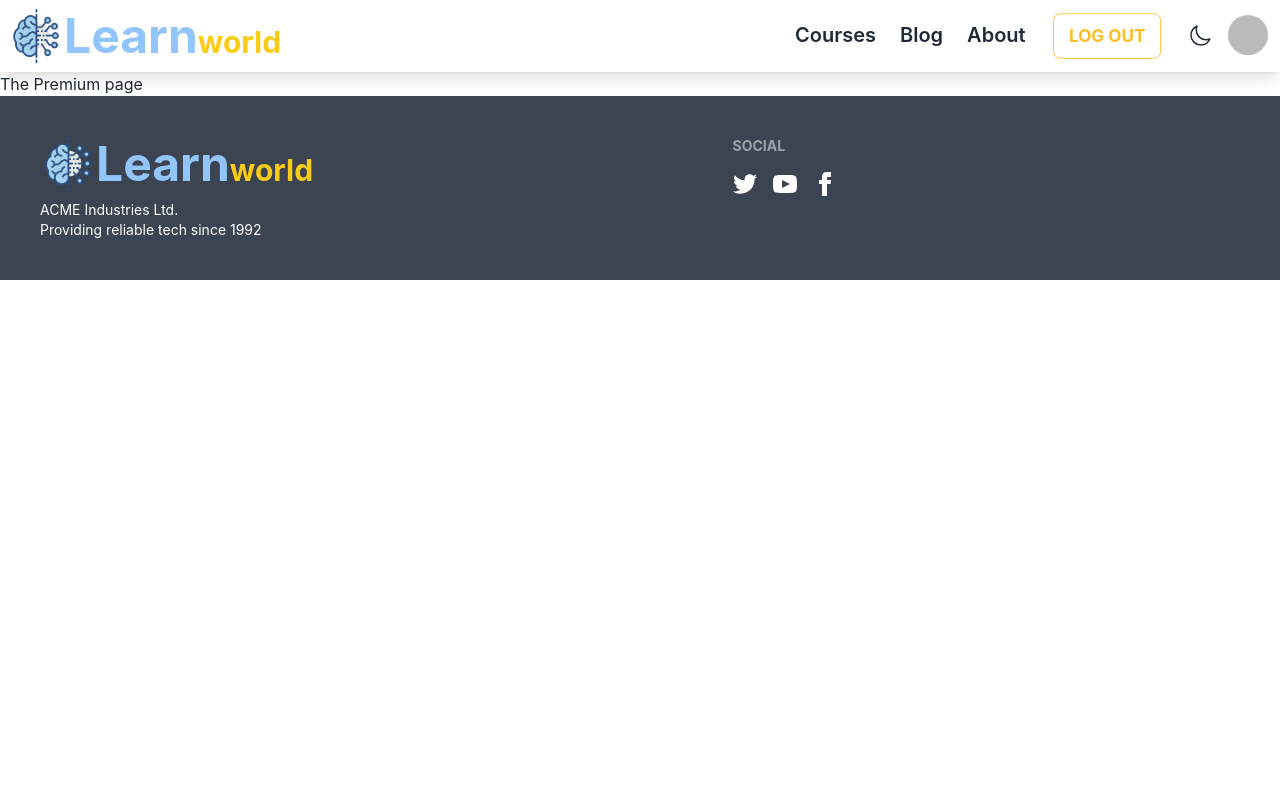
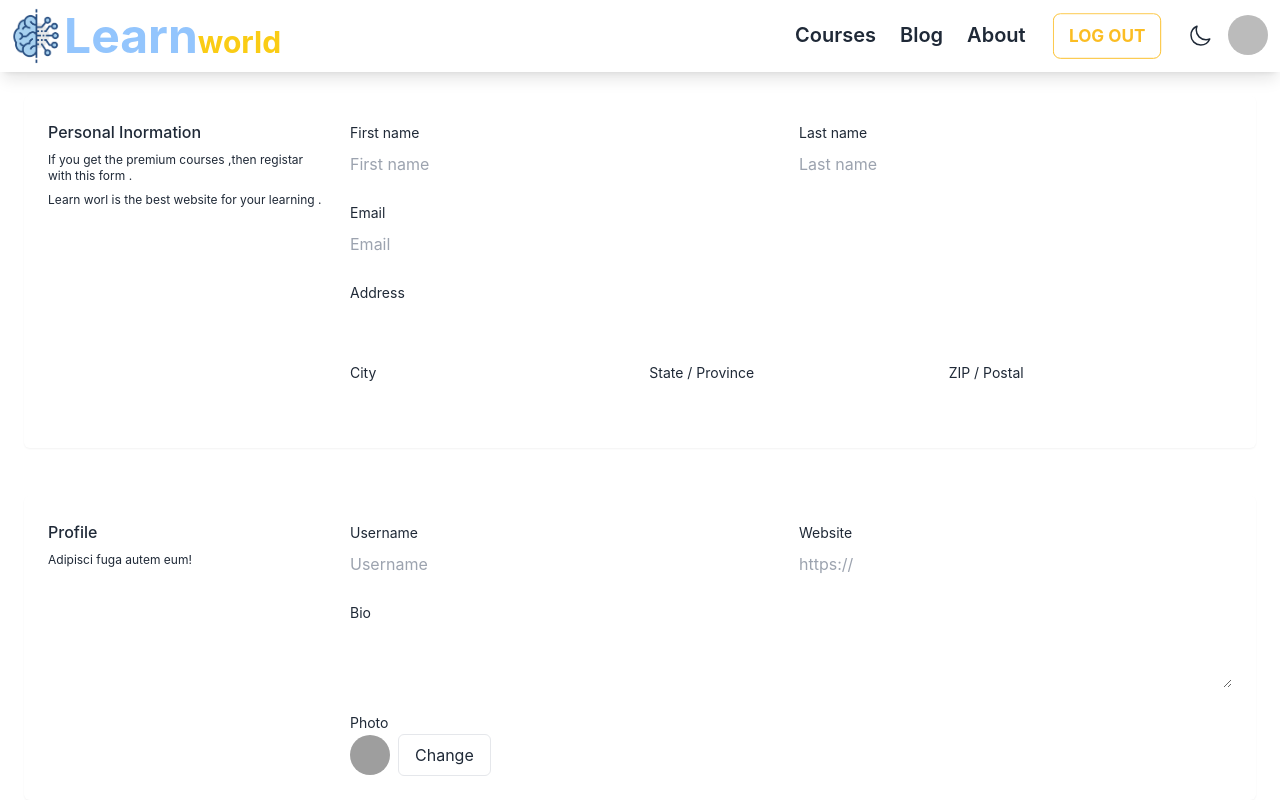
Before and after one commit to TarekSolaiman/learn-world-client-ass-10, a React (Create React App) app: page /premium in a window 1280 px wide. Shown: the top 800 px of the page. Built offline with nearby package versions, Linux system fonts and the light colour scheme; no server answers; sample sign-in values are in the browser's storage; grey boxes are pictures that could not be loaded.

Commit message:
premium page is ready

```diff
--- a/src/component/LoginSigninPages/Signin.js
+++ b/src/component/LoginSigninPages/Signin.js
@@ -1,6 +1,6 @@
 import React from "react";
 import { useContext } from "react";
-import { Link } from "react-router-dom";
+import { Link, useNavigate } from "react-router-dom";
 import { toast } from "react-toastify";
 import { AuthContext } from "../../userContext/UserProvide";
 
@@ -13,6 +13,7 @@
     gitHubSingin,
   } = useContext(AuthContext);
 
+  const navigate = useNavigate();
   const handleSignin = (e) => {
     e.preventDefault();
     const form = e.target;
@@ -36,17 +37,30 @@
         //update name and photo
         updateNamePhoto(name, photo)
           .then(() => {})
-          .catch((e) => console.log(e));
+          .catch((e) =>
+            toast.error(e.message, {
+              autoClose: 1000,
+            })
+          );
         form.reset();
+        navigate("/");
       })
-      .catch((e) => console.log(e));
+      .catch((e) =>
+        toast.error(e.message, {
+          autoClose: 1000,
+        })
+      );
   };
 
   // sign in with google
   const handleGoogle = () => {
     googleSign()
       .then(() => {})
-      .catch((error) => console.log(error));
+      .catch((e) =>
+        toast.error(e.message, {
+          autoClose: 1000,
+        })
+      );
   };
 
   //sign in with git hub
--- a/src/component/pages/Premium/Premium.js
+++ b/src/component/pages/Premium/Premium.js
@@ -3,7 +3,162 @@
 const Premium = () => {
   return (
     <div>
-      <h1>The Premium page</h1>
+      <section className="p-6 dark:bg-gray-800 dark:text-gray-50">
+        <form
+          novalidate=""
+          action=""
+          className="container flex flex-col mx-auto space-y-12 ng-untouched ng-pristine ng-valid"
+        >
+          <fieldset className="grid grid-cols-4 gap-6 p-6 rounded-md shadow-sm dark:bg-gray-900">
+            <div className="space-y-2 col-span-full lg:col-span-1">
+              <p className="font-medium">Personal Inormation</p>
+              <p className="text-xs">
+                If you get the premium courses ,then registar with this form .
+              </p>
+              <p className="text-xs">
+                Learn worl is the best website for your learning .
+              </p>
+            </div>
+            <div className="grid grid-cols-6 gap-4 col-span-full lg:col-span-3">
+              <div className="col-span-full sm:col-span-3">
+                <label for="firstname" className="text-sm">
+                  First name
+                </label>
+                <input
+                  id="firstname"
+                  type="text"
+                  placeholder="First name"
+                  className="w-full py-2 rounded-md focus:ring focus:ring-opacity-75 focus:ring-violet-400 dark:border-gray-700 dark:text-gray-900"
+                />
+              </div>
+              <div className="col-span-full sm:col-span-3">
+                <label for="lastname" className="text-sm">
+                  Last name
+                </label>
+                <input
+                  id="lastname"
+                  type="text"
+                  placeholder="Last name"
+                  className="w-full  py-2 rounded-md focus:ring focus:ring-opacity-75 focus:ring-violet-400 dark:border-gray-700 dark:text-gray-900"
+                />
+              </div>
+              <div className="col-span-full sm:col-span-3">
+                <label for="email" className="text-sm">
+                  Email
+                </label>
+                <input
+                  id="email"
+                  type="email"
+                  placeholder="Email"
+                  className="w-full  py-2 rounded-md focus:ring focus:ring-opacity-75 focus:ring-violet-400 dark:border-gray-700 dark:text-gray-900"
+                />
+              </div>
+              <div className="col-span-full">
+                <label for="address" className="text-sm">
+                  Address
+                </label>
+                <input
+                  id="address"
+                  type="text"
+                  placeholder=""
+                  className="w-full  py-2 rounded-md focus:ring focus:ring-opacity-75 focus:ring-violet-400 dark:border-gray-700 dark:text-gray-900"
+                />
+              </div>
+              <div className="col-span-full sm:col-span-2">
+                <label for="city" className="text-sm">
+                  City
+                </label>
+                <input
+                  id="city"
+                  type="text"
+                  placeholder=""
+                  className="w-full  py-2 rounded-md focus:ring focus:ring-opacity-75 focus:ring-violet-400 dark:border-gray-700 dark:text-gray-900"
+                />
+              </div>
+              <div className="col-span-full sm:col-span-2">
+                <label for="state" className="text-sm">
+                  State / Province
+                </label>
+                <input
+                  id="state"
+                  type="text"
+                  placeholder=""
+                  className="w-full  py-2 rounded-md focus:ring focus:ring-opacity-75 focus:ring-violet-400 dark:border-gray-700 dark:text-gray-900"
+                />
+              </div>
+              <div className="col-span-full sm:col-span-2">
+                <label for="zip" className="text-sm">
+                  ZIP / Postal
+                </label>
+                <input
+                  id="zip"
+                  type="text"
+                  placeholder=""
+                  className="w-full  py-2 rounded-md focus:ring focus:ring-opacity-75 focus:ring-violet-400 dark:border-gray-700 dark:text-gray-900"
+                />
+              </div>
+            </div>
+          </fieldset>
+          <fieldset className="grid grid-cols-4 gap-6 p-6 rounded-md shadow-sm dark:bg-gray-900">
+            <div className="space-y-2 col-span-full lg:col-span-1">
+              <p className="font-medium">Profile</p>
+              <p className="text-xs">Adipisci fuga autem eum!</p>
+            </div>
+            <div className="grid grid-cols-6 gap-4 col-span-full lg:col-span-3">
+              <div className="col-span-full sm:col-span-3">
+                <label for="username" className="text-sm">
+                  Username
+                </label>
+                <input
+                  id="username"
+                  type="text"
+                  placeholder="Username"
+                  className="w-full  py-2 rounded-md focus:ring focus:ring-opacity-75 focus:ring-violet-400 dark:border-gray-700 dark:text-gray-900"
+                />
+              </div>
+              <div className="col-span-full sm:col-span-3">
+                <label for="website" className="text-sm">
+                  Website
+                </label>
+                <input
+                  id="website"
+                  type="text"
+                  placeholder="https://"
+                  className="w-full  py-2 rounded-md focus:ring focus:ring-opacity-75 focus:ring-violet-400 dark:border-gray-700 dark:text-gray-900"
+                />
+              </div>
+              <div className="col-span-full">
+                <label for="bio" className="text-sm">
+                  Bio
+                </label>
+                <textarea
+                  id="bio"
+                  placeholder=""
+                  className="w-full  py-2 rounded-md focus:ring focus:ring-opacity-75 focus:ring-violet-400 dark:border-gray-700 dark:text-gray-900"
+                ></textarea>
+              </div>
+              <div className="col-span-full">
+                <label for="bio" className="text-sm">
+                  Photo
+                </label>
+                <div className="flex items-center space-x-2">
+                  <img
+                    src="https://source.unsplash.com/30x30/?random"
+                    alt=""
+                    className="w-10 h-10 rounded-full dark:bg-gray-500 dark:bg-gray-700"
+                  />
+                  <button
+                    type="button"
+                    className="px-4 py-2 border rounded-md dark:border-gray-100"
+                  >
+                    Change
+                  </button>
+                </div>
+              </div>
+            </div>
+          </fieldset>
+        </form>
+      </section>
     </div>
   );
 };
--- a/src/component/pages/Profile.js
+++ b/src/component/pages/Profile.js
@@ -11,7 +11,7 @@
       <div className="max-w-md p-8 rounded-lg my-32 mx-auto sm:flex sm:space-x-6 dark:bg-gray-900 dark:text-gray-100">
         <div className="flex-shrink-0 w-full mb-6 h-44 sm:h-32 sm:w-32 sm:mb-0">
           <img
-            src={user ? user.photoURL : avatar}
+            src={user?.photoURL ? user.photoURL : avatar}
             alt=""
             className="object-cover object-center w-full h-full rounded dark:bg-gray-500"
           />
@@ -19,7 +19,7 @@
         <div className="flex flex-col space-y-4">
           <div>
             <h2 className="text-2xl font-semibold">{user?.displayName}</h2>
-            <span className="text-sm dark:text-gray-400">General manager</span>
+            <span className="text-sm dark:text-gray-400">Student</span>
           </div>
           <div className="space-y-1">
             <span className="flex items-center space-x-2">
@@ -34,7 +34,9 @@
                   d="M274.6,25.623a32.006,32.006,0,0,0-37.2,0L16,183.766V496H496V183.766ZM464,402.693,339.97,322.96,464,226.492ZM256,51.662,454.429,193.4,311.434,304.615,256,268.979l-55.434,35.636L57.571,193.4ZM48,226.492,172.03,322.96,48,402.693ZM464,464H48V440.735L256,307.021,464,440.735Z"
                 ></path>
               </svg>
-              <span className="dark:text-gray-400">{user?.email}</span>
+              <span className="dark:text-gray-400">
+                {user?.email ? user.email : "avatar@....com"}
+              </span>
             </span>
             <span className="flex items-center space-x-2">
               <svg
--- a/src/component/privateRoute/privateRoute.js
+++ b/src/component/privateRoute/privateRoute.js
@@ -7,7 +7,11 @@
   const { user, loadeing } = useContext(AuthContext);
   const location = useLocation();
   if (loadeing) {
-    return <h2>Loading....</h2>;
+    return (
+      <div className=" flex justify-center my-60">
+        <div className="w-16 h-16 border-4 border-dashed rounded-full animate-spin dark:border-violet-400"></div>
+      </div>
+    );
   }
   if (user) {
     return children;
```
